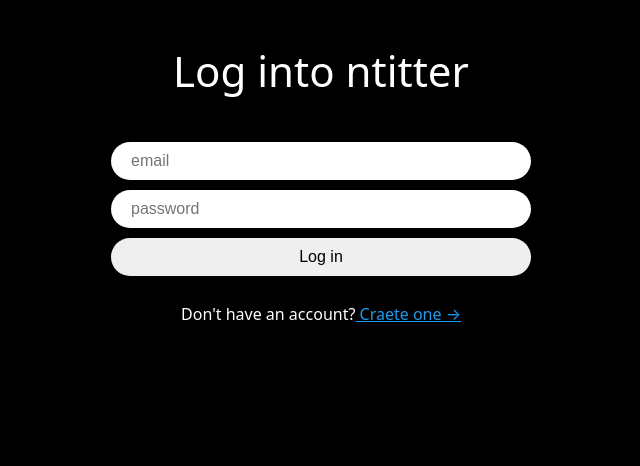
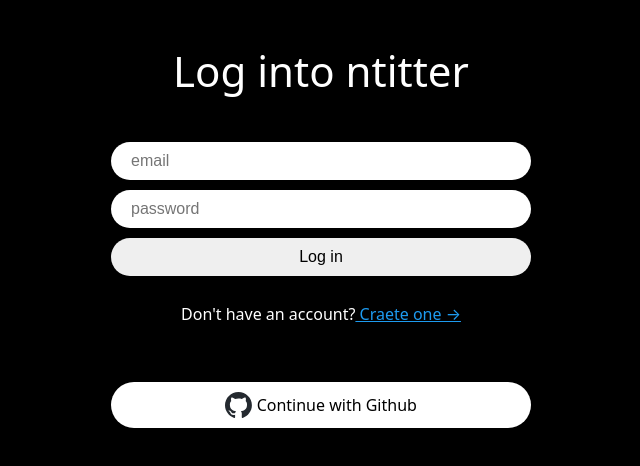
Before and after one commit to TH-97/twitter-reloaded, a React (Vite) app: page /login in a window 1280 px wide. Shown: the top 466 px of the page, without its empty margins (319-959 px from the left). Built offline with nearby package versions, Linux system fonts and the light colour scheme; no server answers.

Commit message:
Github login using firebase

```diff
--- /dev/null
+++ b/src/components/github-btn.tsx
@@ -0,0 +1,43 @@
+import { GithubAuthProvider,signInWithPopup } from "firebase/auth";
+import styled from "styled-components"
+import { auth } from "../firebase.ts";
+import { useNavigate } from "react-router-dom";
+
+const Button = styled.span`
+  margin-top: 60px;
+  background-color: white;
+  font-weight: 500;
+  width: 100%;
+  color: black;
+  padding: 10px 20px;
+  border-radius: 50px;
+  border : 0;
+  display: flex;
+  gap : 5px;
+  align-items: center;
+  justify-content: center;
+  cursor: pointer;
+`;
+
+const Logo = styled.img`
+  height: 26px;
+`;
+
+export default function GithubButton(){
+  const navigate = useNavigate();
+  const onClick = async () =>{
+    try{
+      const provider = new GithubAuthProvider
+      await signInWithPopup(auth,provider)
+      navigate("/")
+    }catch(e){
+      console.error(e)
+    }
+  }
+  return (
+    <Button onClick={onClick}>
+      <Logo src="/github-logo.svg"/>
+      Continue with Github
+    </Button>
+  )
+}
--- a/src/routes/create-account.tsx
+++ b/src/routes/create-account.tsx
@@ -4,6 +4,7 @@
 import { Link, useNavigate } from "react-router-dom";
 import { FirebaseError } from "firebase/app";
 import { Form, Input, Switcher, Tittle, Wrapper, Error } from "../components/auth-components";
+import GithubButton from "../components/github-btn";
 
 
 export default function CreateAccount(){
@@ -56,6 +57,7 @@
       <Switcher>
         Alreadt have an account?<Link to="/login"> Log in &rarr;</Link>
       </Switcher>
+      <GithubButton/>
     </Wrapper>
   );
 }
--- a/src/routes/login.tsx
+++ b/src/routes/login.tsx
@@ -4,6 +4,7 @@
 import { auth } from "../firebase";
 import { signInWithEmailAndPassword } from "firebase/auth";
 import { Form, Input, Switcher, Tittle, Wrapper, Error } from "../components/auth-components";
+import GithubButton from "../components/github-btn";
 
 export default function CreateAccount(){
   const navigate = useNavigate();
@@ -48,6 +49,7 @@
       <Switcher>
         Don't have an account?<Link to="/create-account"> Craete one &rarr;</Link>
       </Switcher>
+      <GithubButton/>
     </Wrapper>
   );
 }
```
Also changed, not shown: public/github-logo.svg (added).
